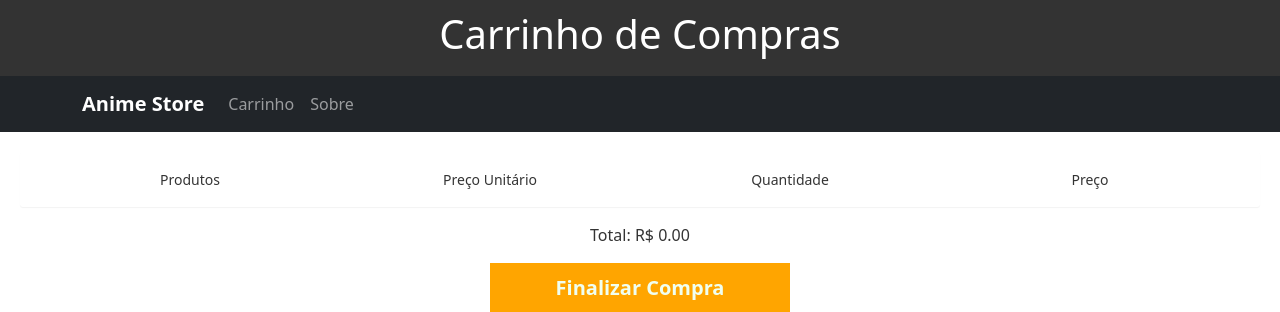
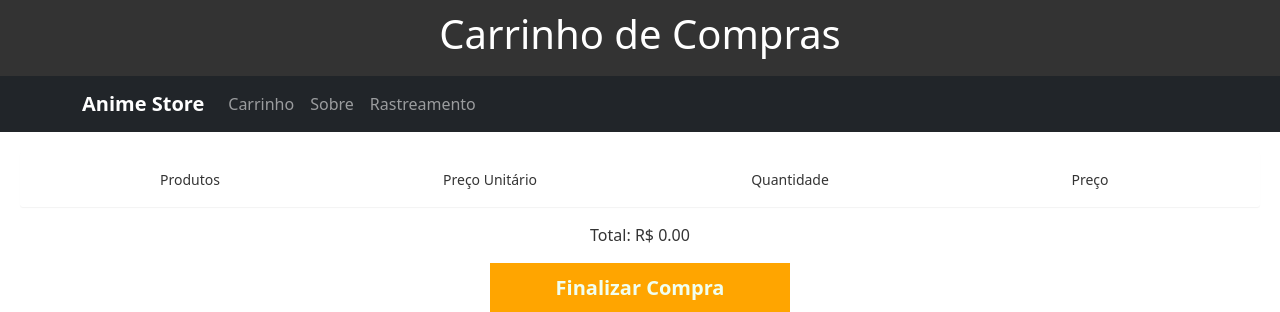
Before and after one commit to bispoalef/Loja-virtual, a PHP site: page /carrinho.php in a window 1280 px wide. Shown: the top 312 px of the page. Run offline with PHP 8.4, Linux system fonts and the light colour scheme; data that the repository does not hold is empty.

Commit message:
Adicionei o restante dos link na nav

```diff
--- a/cart/Carrinho/carrinho.php
+++ b/cart/Carrinho/carrinho.php
@@ -29,6 +29,9 @@
                     </li>
                     <li class="nav-item">
                         <a class="nav-link" href="../Sobre/sobre.html">Sobre</a>
+                    </li>
+                    <li class="nav-item">
+                        <a class="nav-link" href="../Rastreamento/rastreamento.php">Rastreamento</a>
                     </li>
                 </ul>
             </div>
--- a/cart/sobre/sobre.html
+++ b/cart/sobre/sobre.html
@@ -53,6 +53,9 @@
                     </li>
                     <li class="nav-item">
                         <a class="nav-link" href="../Sobre/sobre.html">Sobre</a>
+                    </li>
+                    <li class="nav-item">
+                        <a class="nav-link" href="../Rastreamento/rastreamento.php">Rastreamento</a>
                     </li>
                 </ul>
             </div>
--- a/cart/sobre/suporte.html
+++ b/cart/sobre/suporte.html
@@ -48,6 +48,8 @@
         <ul>
             <li><a href="../Principal/principal.php">Página Inicial</a></li>
             <li><a href="../Carrinho/carrinho.php">Carrinho</a></li>
+            <li><a href="../sobre/sobre.html">Sobre</a></li>
+            <li><a href="../Rastreamento/rastreamento.php">Rastreamento</a></li>
         </ul>
     </nav>
 
```
